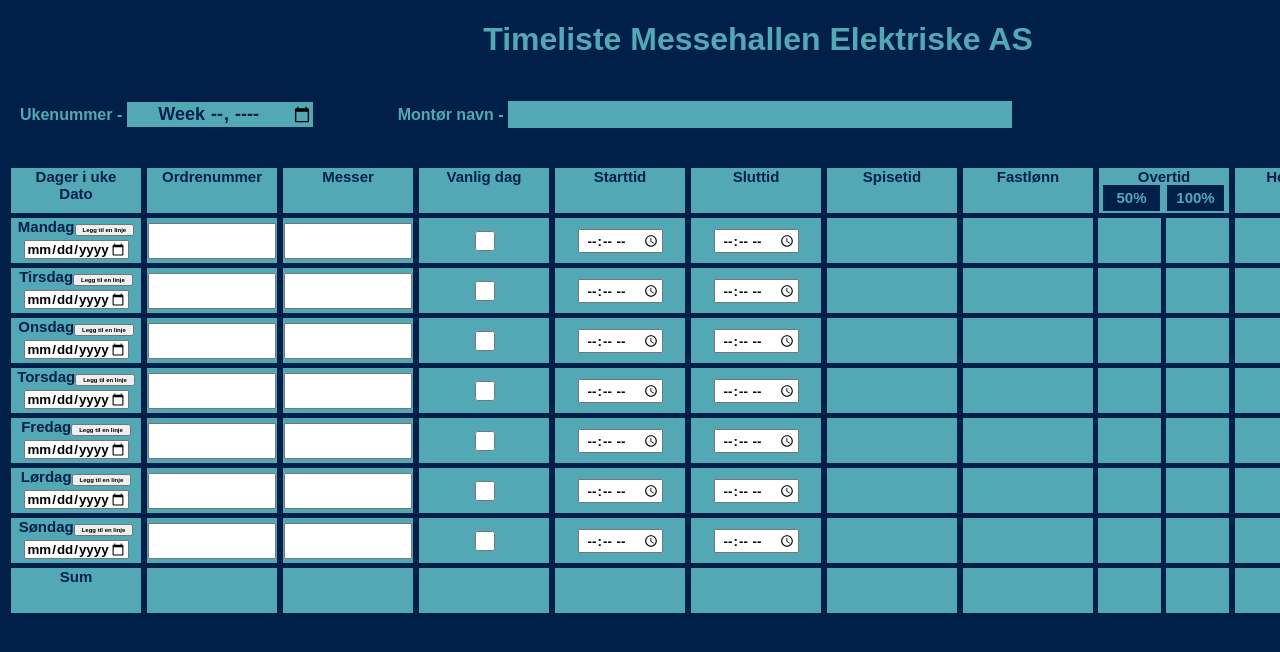
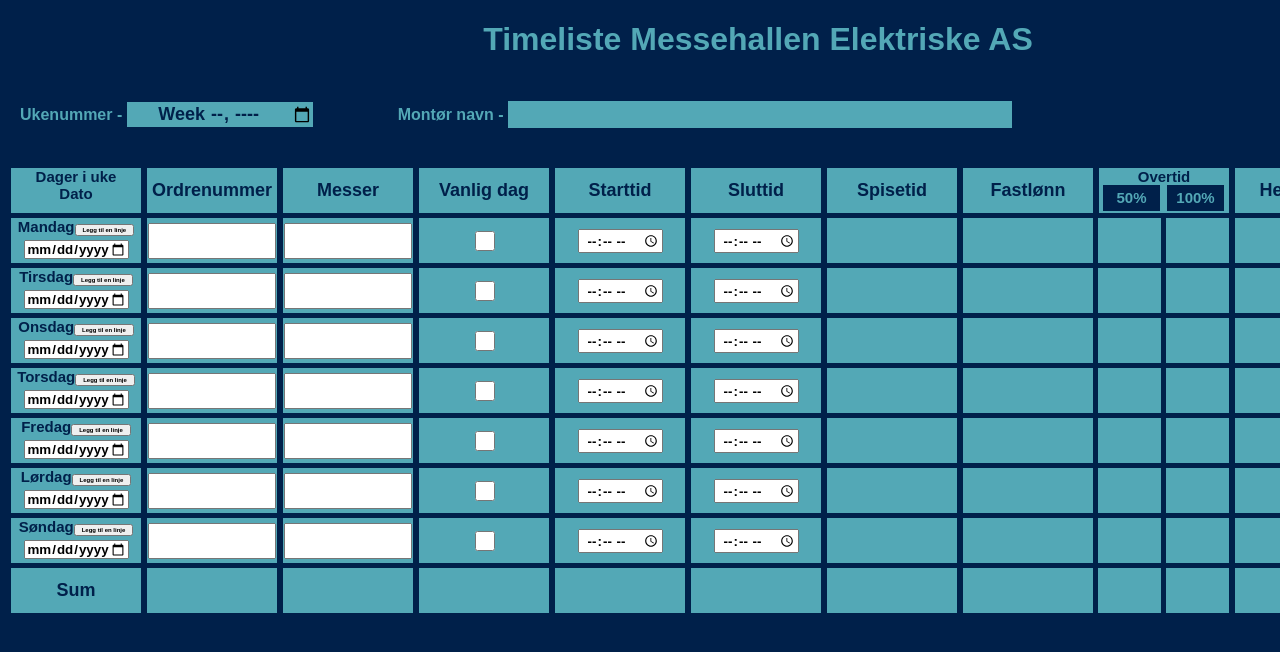
Before and after one commit to frankmankut/metimeliste, a React (Create React App) app: page / in a window 1280 px wide. Shown: the top 652 px of the page. Built offline with nearby package versions, Linux system fonts and the light colour scheme.

Commit message:
text size changed and text position set

```diff
--- a/src/components/AllSum.js
+++ b/src/components/AllSum.js
@@ -3,20 +3,20 @@
 function AllSum() {
     return (
         <div className='rectangle'>
-        <div className='cell'>Sum</div>
-        <div className='cell'></div>
-        <div className='cell'></div>
-        <div className='cell'></div>
-        <div className='cell'></div>
-        <div className='cell'></div>
-        <div className='cell'></div>
-        <div className='cell'></div>
+        <div className='cell1'>Sum</div>
+        <div className='cell1'></div>
+        <div className='cell1'></div>
+        <div className='cell1'></div>
+        <div className='cell1'></div>
+        <div className='cell1'></div>
+        <div className='cell1'></div>
+        <div className='cell1'></div>
         <div className='overCell'>
           <div className='midCell'></div>
           <div className='midCell1'></div>
         </div>
         <div className='cell'></div>
-        <div className='cell'>NOK</div>
+        <div className='cell1'>NOK</div>
       </div>
 
     )
--- a/src/components/MainInfo.js
+++ b/src/components/MainInfo.js
@@ -17,19 +17,19 @@
             </div>
             <div className='rectangle'>
                 <div className='cell'><p>Dager i uke</p> <span>Dato</span></div>
-                <div className='cell'>Ordrenummer</div>
-                <div className='cell'>Messer</div>
-                <div className='cell'>Vanlig dag</div>
-                <div className='cell'>Starttid</div>
-                <div className='cell'>Sluttid</div>
-                <div className='cell'>Spisetid</div>
-                <div className='cell'>Fastlønn</div>
+                <div className='cell1'>Ordrenummer</div>
+                <div className='cell1'>Messer</div>
+                <div className='cell1'>Vanlig dag</div>
+                <div className='cell1'>Starttid</div>
+                <div className='cell1'>Sluttid</div>
+                <div className='cell1'>Spisetid</div>
+                <div className='cell1'>Fastlønn</div>
                 <div className='cell'>Overtid <br />
                     <div className='miniCell'>50%</div>
                     <div className='miniCell'>100%</div>
                 </div>
-                <div className='cell'>Helligdag</div>
-                <div className='cell'>Mat</div>
+                <div className='cell1'>Helligdag</div>
+                <div className='cell1'>Mat</div>
             </div>
         </>
 
--- a/src/components/WeekDays.js
+++ b/src/components/WeekDays.js
@@ -82,8 +82,8 @@
       <div className="cell">
         <input type="time" className="tid" name="sluttidtTid"></input>
       </div>
-      <div className="cell">{props.isChecked && props.spiseTid}</div>
-      <div className="cell">{props.isChecked && props.fastLonn}</div>
+      <div className="cell1">{props.isChecked && props.spiseTid}</div>
+      <div className="cell1">{props.isChecked && props.fastLonn}</div>
       <div className="overCell">
         <div className="midCell"></div>
         <div className="midCell1">{props.isChecked && props.overtidFull}</div>
--- a/src/styles/App.css
+++ b/src/styles/App.css
@@ -84,6 +84,22 @@
   background-color: #53a8b6;
 }
 
+.cell1 {
+  float: left;
+  height: 45px;
+  width: 130px;
+  text-align: center;
+  margin-left: 3px;
+  margin-right: 3px;
+  margin-bottom: 3px;
+  margin-top: 0px;
+  background-color: #53a8b6;
+  font-size: 18px;
+  display: flex;
+  justify-content: center;
+  align-items: center;
+}
+
 .overCell{
   float: left;
   height: 45px;
@@ -121,7 +137,10 @@
   margin-bottom: 0px;
   margin-top: 0px;
   background-color: #53a8b6;
-
+  font-size: 18px;
+  display: flex;
+  justify-content: center;
+  align-items: center;
 }
 
 .midCell1{
@@ -133,7 +152,10 @@
   margin-bottom: 0px;
   margin-top: 0px;
   background-color: #53a8b6;
-
+  font-size: 18px;
+  display: flex;
+  justify-content: center;
+  align-items: center;
 }
 
 .checkVanlig{
@@ -157,7 +179,7 @@
   height: 30px;
   text-align: center;
   font-weight: bold;
-  font-size: 15px;
+  font-size: 18px;
   margin-top: 5px;
 }
 
@@ -176,7 +198,7 @@
   height: 30px;
   text-align: center;
   font-weight: bold;
-  font-size: 15px;
+  font-size: 18px;
   margin-top: 5px;
 
 }
```
